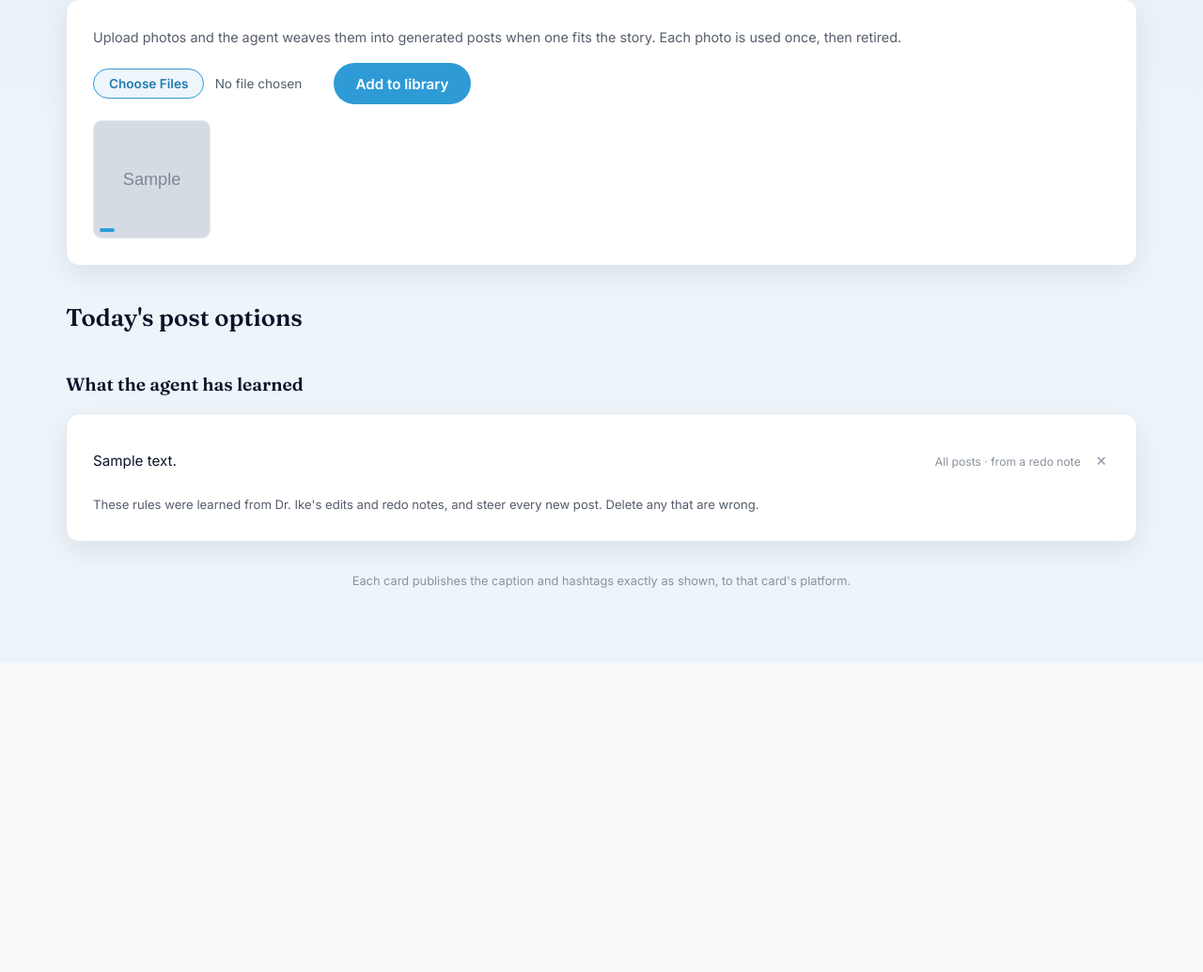
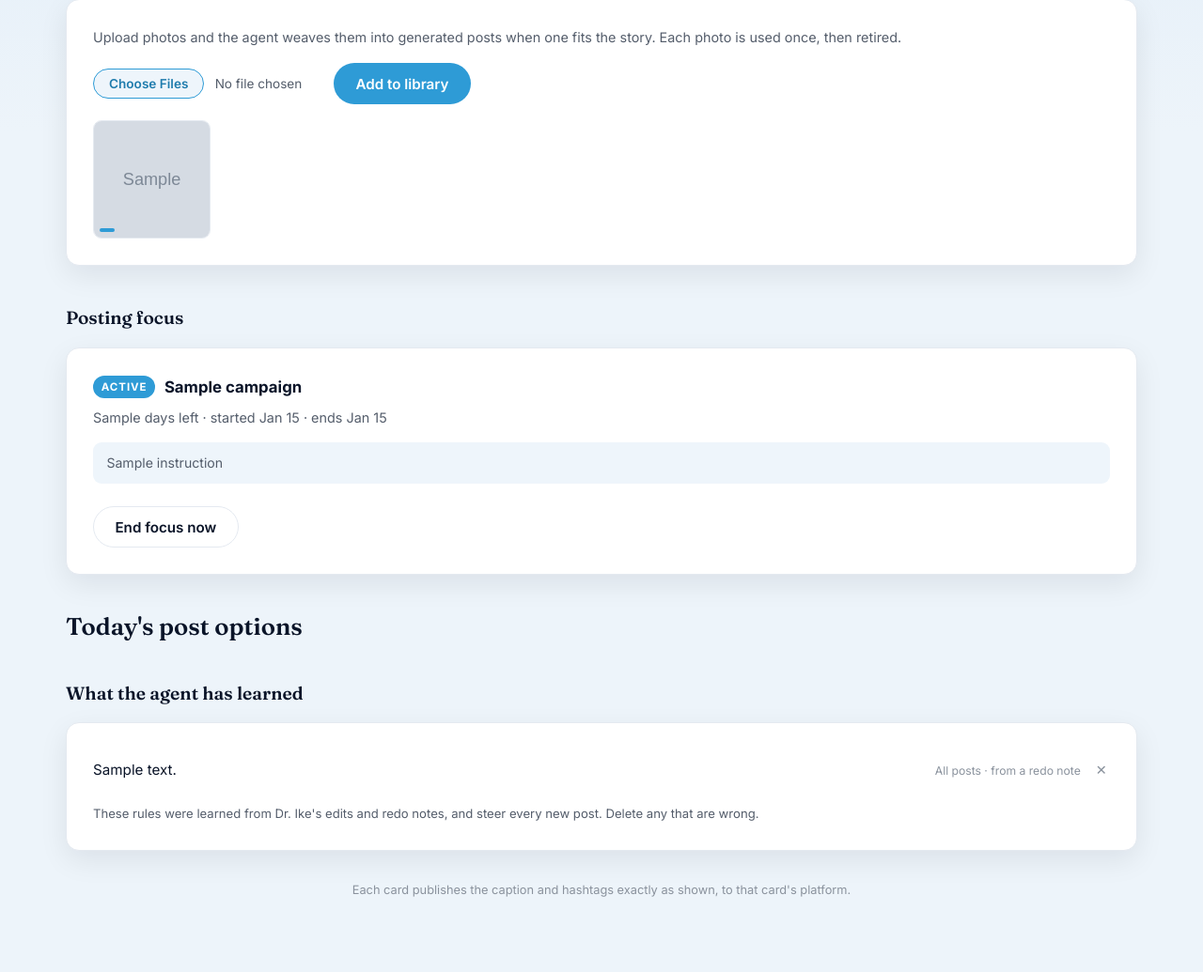
Before and after one commit to RJ-Automations1/ike-ig-agent, a Flask app: template templates/dashboard.html in a window 1280 px wide. Shown: the part 200-1235 px from the top of the page at 94% size. Before the commit the page ends 826 px from the top, so only its background shows below. Run offline with Flask 3, Linux system fonts and the light colour scheme; the template is opened without the code that fills it: most values are stand-ins (such as "Sample title", 1, 10 or a date in 2020); grey boxes marked "Sample" are stand-in pictures.

Commit message:
Add time-boxed posting focus (campaigns) + distill book into quotes file
New campaigns table + dashboard Posting focus card: pick a preset (promote the book / promote speaking, coaching and consulting) or a custom goal, for 1 week to 2 months. The instruction is woven into every generation prompt while active, shows days remaining, expires on its own, and can be ended early. book_quotes.txt now carries the distilled signature lines from the full Triangle of Leadership manuscript.

Co-Authored-By: Claude Fable 5 <noreply@anthropic.com>

```diff
--- a/app.py
+++ b/app.py
@@ -6,6 +6,7 @@ import functools
 import hmac
 import logging
 import uuid
+from datetime import timedelta
 
 from flask import (
     Flask, abort, flash, jsonify, redirect, render_template, request,
@@ -18,7 +19,7 @@ from db import SessionLocal, init_db
 from generator import CATEGORIES, describe_photo, generate_post
 from imagegen import prepare_photo, render_card
 from learning import distill_lesson
-from models import Lesson, Photo, Post, Publication, utcnow
+from models import Campaign, Lesson, Photo, Post, Publication, utcnow
 from publisher import PLATFORMS, PLATFORM_LABELS, get_publisher
 
 logging.basicConfig(level=logging.INFO, format="%(asctime)s %(levelname)s %(name)s %(message)s")
@@ -143,6 +144,99 @@ def _record_correction(kind, post, before, after=None, note=None):
         app.logger.exception("Lesson distillation failed (%s, post %s)", kind, post.id)
 
 
+# ---------------------------------------------------------------- campaigns
+
+CAMPAIGN_PRESETS = {
+    "book": {
+        "label": "Promote the book",
+        "instruction": (
+            'Dr. Ike is promoting his book, "Dr. Ike\'s Triangle of Leadership:'
+            ' How to Attract, Move, and Scale People". Lean on the book\'s ideas'
+            " and signature lines, mention the book by name when it fits, and"
+            " where natural close with a soft invitation to grab a copy."
+        ),
+    },
+    "speaking": {
+        "label": "Promote speaking, coaching & consulting",
+        "instruction": (
+            "Dr. Ike is booking speaking engagements, leadership coaching, and"
+            " advisory/consulting work through Iroko Lifesciences Advisory."
+            " Where natural, close with an invitation to bring him in to speak"
+            " at an event, or to work with him on leadership or biopharma"
+            " strategy (his LinkedIn profile is the way to reach him)."
+        ),
+    },
+}
+
+CAMPAIGN_DURATIONS = {7: "1 week", 14: "2 weeks", 30: "1 month", 60: "2 months"}
+
+
+def _current_campaign():
+    """The most recent campaign that hasn't been ended early, if any.
+    (It may already be past its end date — callers check is_active.)"""
+    return (
+        SessionLocal().query(Campaign)
+        .filter(Campaign.ended_at.is_(None))
+        .order_by(Campaign.starts_at.desc())
+        .first()
+    )
+
+
+def _active_campaign_instruction() -> str | None:
+    campaign = _current_campaign()
+    return campaign.instruction if campaign and campaign.is_active else None
+
+
+@app.post("/campaign/start")
+@login_required
+def start_campaign():
+    kind = request.form.get("kind", "")
+    try:
+        days = int(request.form.get("days", "30"))
+    except ValueError:
+        days = 30
+    days = days if days in CAMPAIGN_DURATIONS else 30
+
+    if kind in CAMPAIGN_PRESETS:
+        label = CAMPAIGN_PRESETS[kind]["label"]
+        instruction = CAMPAIGN_PRESETS[kind]["instruction"]
+    elif kind == "custom":
+        custom = (request.form.get("custom") or "").strip()
+        if not custom:
+            flash("Describe the custom focus first.", "error")
+            return redirect(url_for("dashboard"))
+        label = custom if len(custom) <= 80 else custom[:77] + "…"
+        instruction = custom
+    else:
+        flash("Pick a posting focus first.", "error")
+        return redirect(url_for("dashboard"))
+
+    session = SessionLocal()
+    session.query(Campaign).filter(Campaign.ended_at.is_(None)).update(
+        {"ended_at": utcnow()}
+    )
+    campaign = Campaign(kind=kind, label=label, instruction=instruction,
+                        ends_at=utcnow() + timedelta(days=days))
+    session.add(campaign)
+    session.commit()
+    flash(f'Posting focus set: "{label}" for {CAMPAIGN_DURATIONS[days]}. '
+          "Every new post will carry it until it ends.", "ok")
+    return redirect(url_for("dashboard"))
+
+
+@app.post("/campaign/end")
+@login_required
+def end_campaign():
+    session = SessionLocal()
+    ended = session.query(Campaign).filter(Campaign.ended_at.is_(None)).update(
+        {"ended_at": utcnow()}
+    )
+    session.commit()
+    flash("Posting focus ended — new posts go back to the normal mix."
+          if ended else "No posting focus was running.", "ok")
+    return redirect(url_for("dashboard"))
+
+
 # ---------------------------------------------------------------- generation
 
 def _available_photos():
@@ -170,6 +264,7 @@ def _create_pending_post(category, source_theme=None, post_group_id=None,
         lessons=_active_lessons(category),
         top_performers=_top_performers(category),
         photos=[(i, p.description) for i, p in enumerate(photos)],
+        campaign=_active_campaign_instruction(),
     )
     post_id = str(uuid.uuid4())
 
@@ -363,6 +458,7 @@ def dashboard():
     photos = (
         session.query(Photo).order_by(Photo.created_at.desc()).limit(60).all()
     )
+    campaign = _current_campaign()
     return render_template(
         "dashboard.html",
         pending_by_platform={
@@ -376,6 +472,10 @@ def dashboard():
         categories=CATEGORIES,
         daily_count=len(CATEGORIES),
         today=utcnow().strftime("%A, %B %-d"),
+        campaign=campaign if campaign and campaign.is_active else None,
+        expired_campaign=campaign if campaign and not campaign.is_active else None,
+        campaign_presets=CAMPAIGN_PRESETS,
+        campaign_durations=CAMPAIGN_DURATIONS,
     )
 
 
--- a/generator.py
+++ b/generator.py
@@ -208,9 +208,19 @@ def _build_prompt(category: str, source_theme: str | None,
                   avoid_captions: list[str] | None,
                   lessons: list[str] | None = None,
                   top_performers: list[tuple[int, str]] | None = None,
-                  photos: list[tuple[int, str]] | None = None) -> str:
+                  photos: list[tuple[int, str]] | None = None,
+                  campaign: str | None = None) -> str:
     spec = CATEGORIES[category]
     task = f"TASK: Write ONE post. Today's category: {spec['brief']}"
+    if campaign and campaign.strip():
+        task += (
+            "\n\nACTIVE CAMPAIGN — Dr. Ike has set a posting focus for this"
+            " period, and every post should serve it while staying true to its"
+            " category:\n" + campaign.strip() +
+            "\nWork the campaign in naturally (an angle, a mention, or a soft"
+            " closing call to action). Never let the post read like an ad, and"
+            " never sacrifice the category's voice for the pitch."
+        )
     if photos:
         lines = "\n".join(f"{i}. {desc}" for i, desc in photos)
         task += (
@@ -325,7 +335,8 @@ def generate_post(category: str, source_theme: str | None = None,
                   avoid_captions: list[str] | None = None,
                   lessons: list[str] | None = None,
                   top_performers: list[tuple[int, str]] | None = None,
-                  photos: list[tuple[int, str]] | None = None) -> dict:
+                  photos: list[tuple[int, str]] | None = None,
+                  campaign: str | None = None) -> dict:
     """Returns {caption, hashtags, image_text, photo}. Raises RuntimeError on failure.
 
     category: key from CATEGORIES.
@@ -335,12 +346,13 @@ def generate_post(category: str, source_theme: str | None = None,
     top_performers: [(engagement_score, caption)] of his best-performing posts.
     photos: [(index, description)] of available library photos; the returned
         "photo" is the chosen index, or None to use the branded quote card.
+    campaign: instruction of the active posting focus, if one is running.
     """
     if category not in CATEGORIES:
         raise ValueError(f"unknown category: {category}")
     client = anthropic.Anthropic(api_key=config.ANTHROPIC_API_KEY or None)
     prompt = _build_prompt(category, source_theme, avoid_captions, lessons,
-                           top_performers, photos)
+                           top_performers, photos, campaign)
     use_search = CATEGORIES[category]["web_search"]
     last_err = None
     for attempt in (1, 2):
--- a/static/brand.css
+++ b/static/brand.css
@@ -554,3 +554,68 @@ textarea.hashtags-box { min-height: 0; }
 .btn-x:hover { color: #b3372f; }
 
 .lessons-hint { margin-top: .9rem; margin-bottom: 0; font-size: .82rem; }
+
+/* ---- posting focus (campaigns) ---- */
+
+.campaign-row {
+  display: flex;
+  align-items: center;
+  gap: .6rem;
+  flex-wrap: wrap;
+}
+
+.campaign-badge {
+  display: inline-block;
+  background: var(--color-blue);
+  color: var(--color-white);
+  font-size: .72rem;
+  font-weight: 700;
+  letter-spacing: .08em;
+  text-transform: uppercase;
+  padding: .18rem .55rem;
+  border-radius: 999px;
+}
+
+.campaign-label { font-size: 1.05rem; }
+
+.campaign-meta { margin: .5rem 0 .75rem; }
+
+.campaign-instruction {
+  background: var(--color-blue-soft);
+  border-radius: var(--radius-sm);
+  padding: .7rem .9rem;
+  font-size: .88rem;
+  margin-bottom: 1rem;
+}
+
+.campaign-choices {
+  display: flex;
+  flex-direction: column;
+  gap: .35rem;
+  margin-bottom: .9rem;
+}
+
+.campaign-choice {
+  display: flex;
+  align-items: center;
+  gap: .55rem;
+  font-size: .95rem;
+  font-weight: 500;
+  cursor: pointer;
+}
+
+.campaign-choice input { accent-color: var(--color-blue); }
+
+.campaign-form input[type="text"] { margin-bottom: .9rem; }
+
+.campaign-for { color: var(--color-gray); font-size: .9rem; }
+
+.campaign-form select {
+  font: inherit;
+  font-size: .95rem;
+  padding: .45rem .6rem;
+  border: 1px solid var(--color-border);
+  border-radius: var(--radius-sm);
+  background: var(--color-white);
+  color: var(--color-ink);
+}
--- a/templates/dashboard.html
+++ b/templates/dashboard.html
@@ -53,6 +53,71 @@
           </div>
           {% endfor %}
         </div>
+        {% endif %}
+      </div>
+    </div>
+
+    <h2 class="history-head">Posting focus</h2>
+    <div class="card">
+      <div class="card-body">
+        {% if campaign %}
+        <div class="campaign-active">
+          <div class="campaign-row">
+            <span class="campaign-badge">Active</span>
+            <strong class="campaign-label">{{ campaign.label }}</strong>
+          </div>
+          <p class="meta campaign-meta">
+            {{ campaign.days_left }} day{{ 's' if campaign.days_left != 1 }} left
+            · started {{ campaign.starts_at.strftime('%b %-d') }}
+            · ends {{ campaign.ends_at.strftime('%b %-d') }}
+          </p>
+          <p class="meta campaign-instruction">{{ campaign.instruction }}</p>
+          <div class="actions">
+            <form method="post" action="{{ url_for('end_campaign') }}">
+              <button class="btn btn-secondary"
+                      onclick="return confirm('End this posting focus now? New posts go back to the normal mix.');">
+                End focus now
+              </button>
+            </form>
+          </div>
+        </div>
+        {% else %}
+        {% if expired_campaign %}
+        <div class="notice">
+          The "{{ expired_campaign.label }}" focus ran its course and ended
+          {{ expired_campaign.ends_at.strftime('%b %-d') }} — posts are back to the normal mix.
+        </div>
+        {% endif %}
+        <p class="meta">Point every new post at one goal for a set stretch of time,
+          like pushing the book for a month or filling the speaking calendar for two weeks.
+          It ends on its own when the time is up.</p>
+        <form method="post" action="{{ url_for('start_campaign') }}" class="campaign-form">
+          <div class="campaign-choices">
+            {% for key, preset in campaign_presets.items() %}
+            <label class="campaign-choice">
+              <input type="radio" name="kind" value="{{ key }}" required
+                     onchange="document.getElementById('campaign-custom').style.display='none';">
+              {{ preset.label }}
+            </label>
+            {% endfor %}
+            <label class="campaign-choice">
+              <input type="radio" name="kind" value="custom" required
+                     onchange="document.getElementById('campaign-custom').style.display='block';">
+              Something else…
+            </label>
+          </div>
+          <input type="text" id="campaign-custom" name="custom" style="display:none"
+                 placeholder="e.g. promote the upcoming leadership webinar">
+          <div class="campaign-row">
+            <label for="campaign-days" class="campaign-for">for</label>
+            <select id="campaign-days" name="days">
+              {% for days, label in campaign_durations.items() %}
+              <option value="{{ days }}" {{ 'selected' if days == 30 }}>{{ label }}</option>
+              {% endfor %}
+            </select>
+            <button class="btn btn-primary">Set focus</button>
+          </div>
+        </form>
         {% endif %}
       </div>
     </div>
```
Also changed, not shown: book_quotes.txt (+76 -0 lines), models.py (+29 -0 lines).
